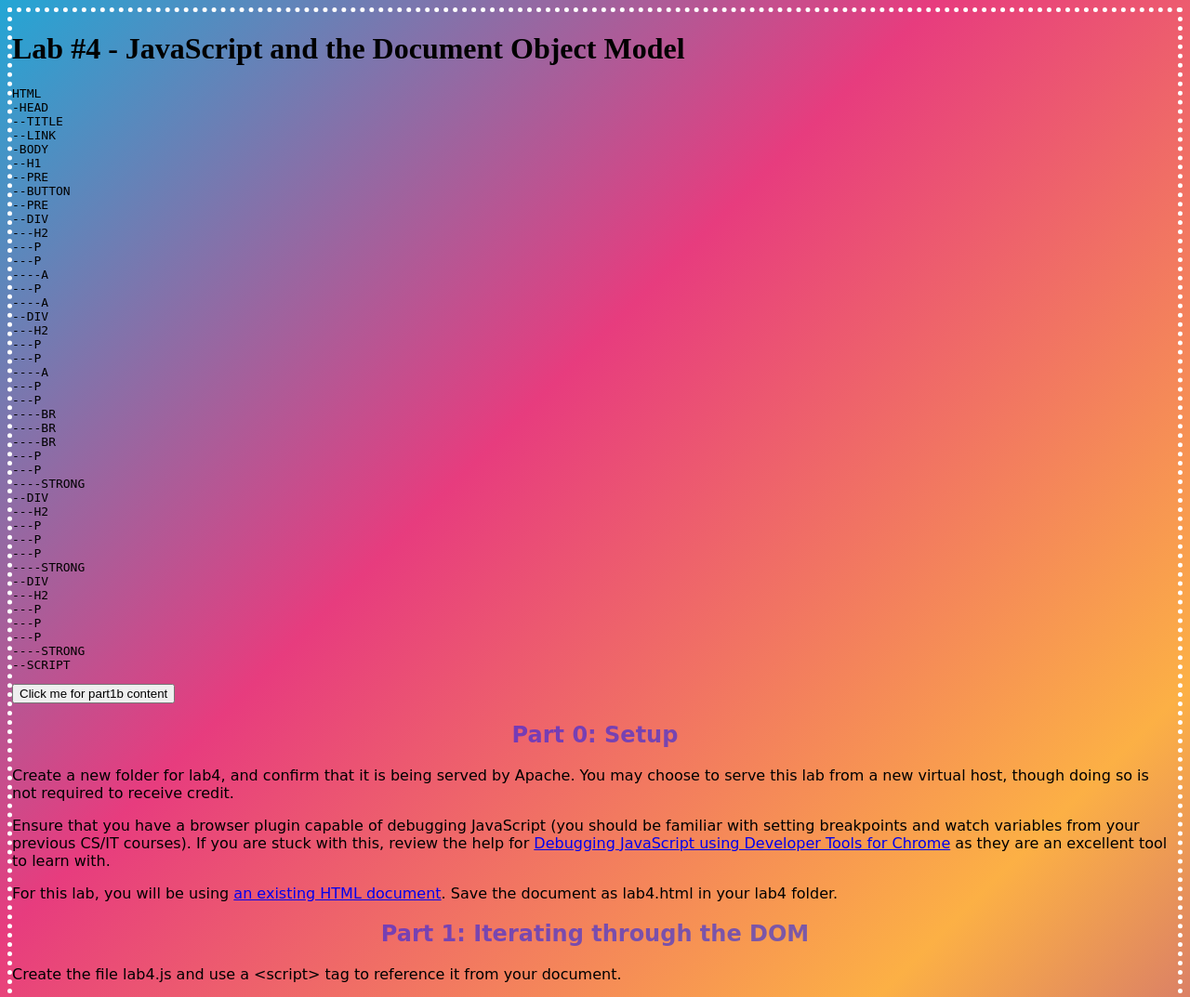
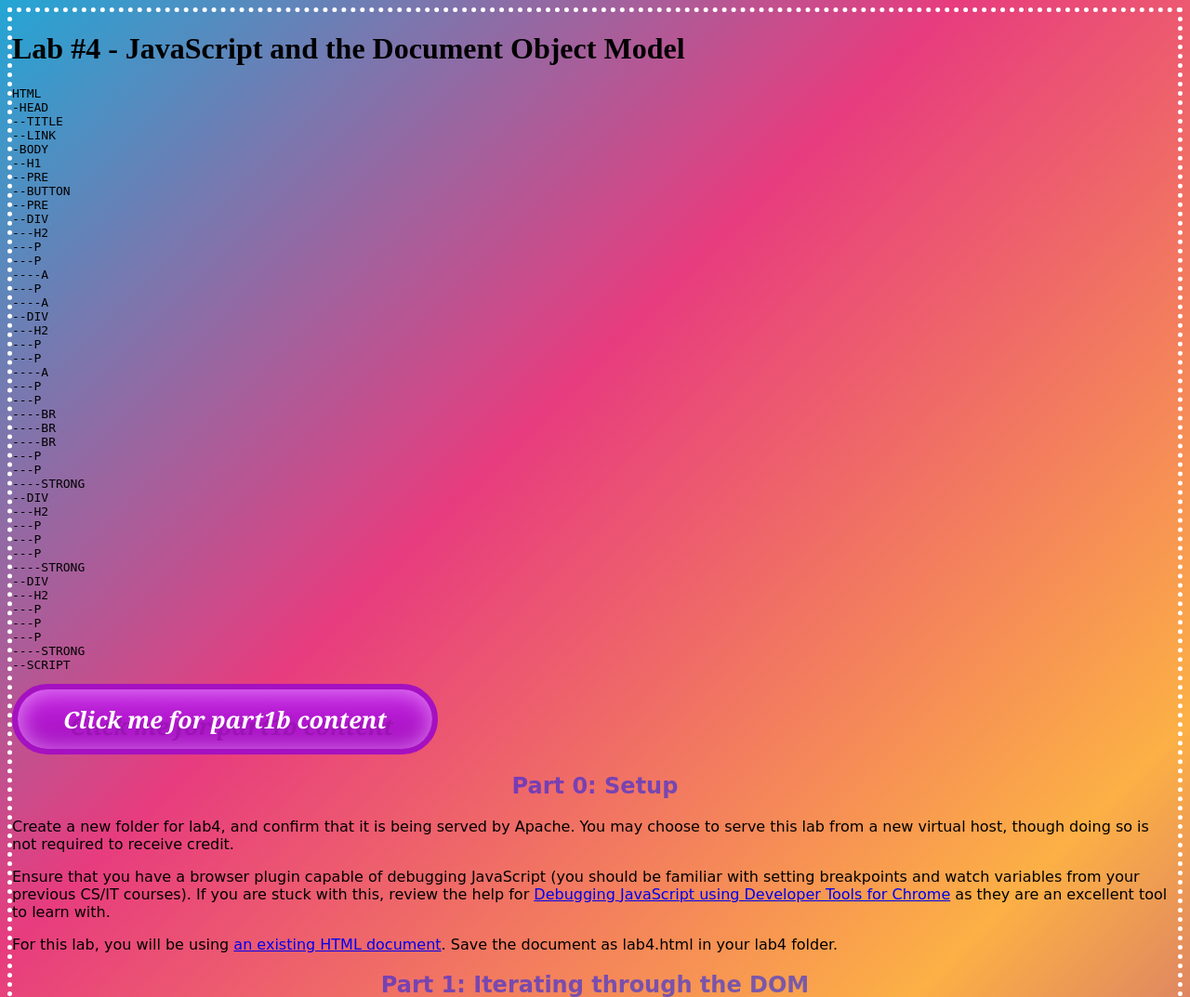
Before and after one commit to qit2/GamerSaviors, a PHP site: page /lab4.html in a window 1280 px wide. Shown: the top 1073 px of the page at 93% size. Run offline with PHP 8.4, Linux system fonts and the light colour scheme.

Commit message:
creativity

```diff
--- a/lab4/lab4.css
+++ b/lab4/lab4.css
@@ -23,3 +23,30 @@ h2{
 #part1b{
     display: none;
 }
+
+/* David's Creativity */
+.myButton {
+	box-shadow:inset 1px 1px 25px 0px #e184f3;
+	background:linear-gradient(to bottom, #c123de 5%, #a20dbd 100%);
+	background-color:#c123de;
+	border-radius:42px;
+	border:6px solid #a511c0;
+	display:inline-block;
+	cursor:pointer;
+	color:#ffffff;
+	font-family:Georgia;
+	font-size:25px;
+	font-weight:bold;
+	font-style:italic;
+	padding:15px 49px;
+	text-decoration:none;
+    text-shadow:7px 7px 0px #9b14b3;
+}
+.myButton:hover {
+	background:linear-gradient(to bottom, #a20dbd 5%, #c123de 100%);
+	background-color:#a20dbd;
+}
+.myButton:active {
+	position:relative;
+	top:1px;
+}
--- a/lab4/lab4.html
+++ b/lab4/lab4.html
@@ -8,7 +8,7 @@
 <body class="quote whole">
   <h1 class="quote">Lab #4 - JavaScript and the Document Object Model</h1>
   <pre id="info" class="quote">Lab #4 - JavaScript and the Document Object Model</pre>
-  <button class = "quote" onclick="button_click()">Click me for part1b content</button>
+  <button class = "quote myButton" onclick="button_click()">Click me for part1b content</button>
   <pre class="quote" id="part1b"></pre>
   <div class="quote box">
     <h2 class="quote">Part 0: Setup</h2>
```
